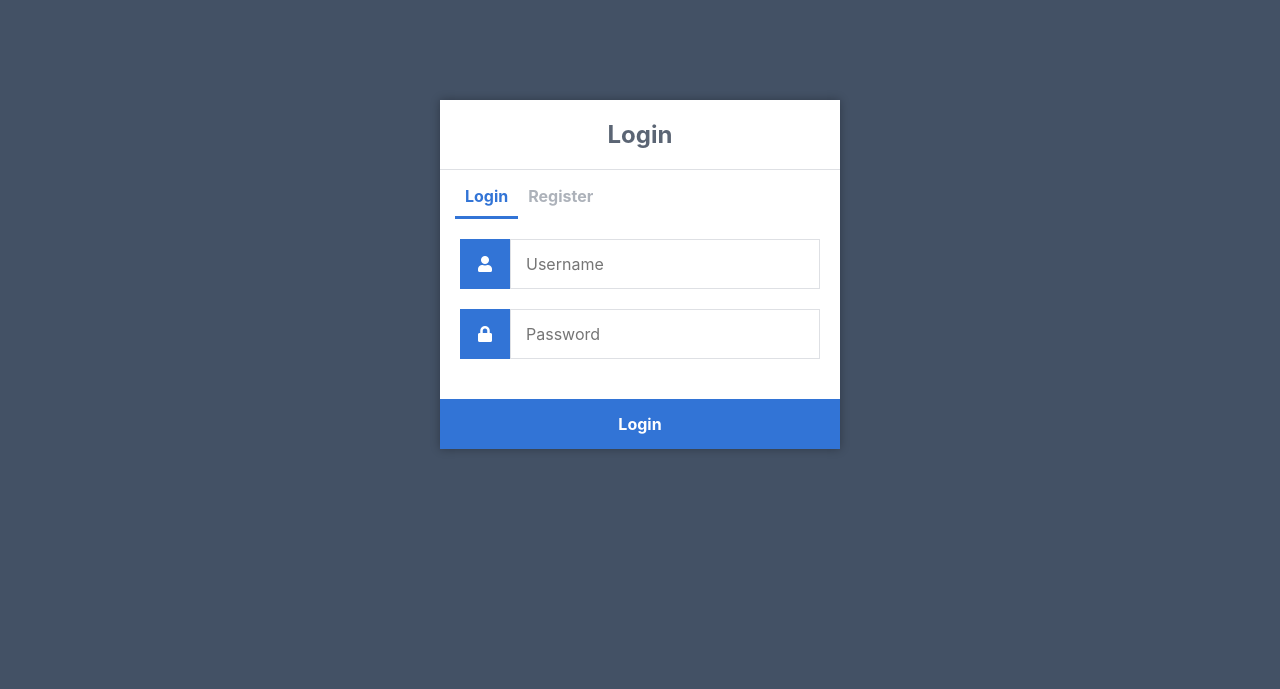
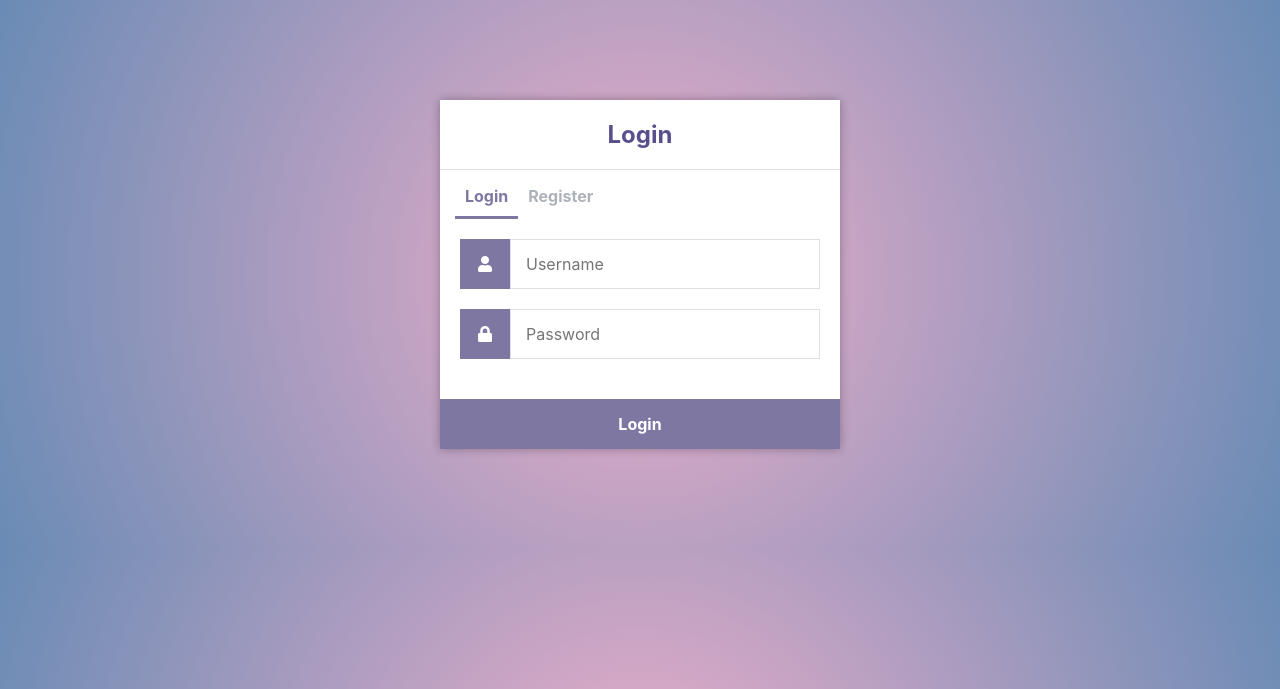
Before and after one commit to Bansari8189/Heroku_login, a Flask app: page /pythonlogin/ in a window 1280 px wide. Shown: the top 689 px of the page. Run offline with Flask 2, Linux system fonts and the light colour scheme; some libraries are stand-ins or nearby versions.

Commit message:
adding files.

```diff
--- a/static/style.css
+++ b/static/style.css
@@ -6,7 +6,8 @@
   	-moz-osx-font-smoothing: grayscale;
 }
 body {
-  	background-color: #435165;
+    background: rgb(238,174,202);
+    background: radial-gradient(circle, rgba(238,174,202,1) 0%, rgba(105,139,181,1) 100%);
   	margin: 0;
 }
 .login, .register {
@@ -17,7 +18,7 @@ body {
 }
 .login h1, .register h1 {
   	text-align: center;
-  	color: #5b6574;
+  	color: #58508c;
   	font-size: 24px;
   	padding: 20px 0 20px 0;
   	border-bottom: 1px solid #dee0e4;
@@ -34,11 +35,11 @@ body {
   	font-weight: bold;
 }
 .login .links a:hover, .register .links a:hover {
-  	color: #9da3ac;
+  	color: #7d77a2;
 }
 .login .links a.active, .register .links a.active {
-  	border-bottom: 3px solid #3274d6;
-  	color: #3274d6;
+    border-bottom: 3px solid #7d77a2;
+    color: #7d77a2;
 }
 .login form, .register form {
   	display: flex;
@@ -52,7 +53,7 @@ body {
   	align-items: center;
   	width: 50px;
   	height: 50px;
-  	background-color: #3274d6;
+  	background-color: #7d77a2;
   	color: #ffffff;
 }
 .login form input[type="password"], .login form input[type="text"], .login form input[type="email"], .register form input[type="password"], .register form input[type="text"], .register form input[type="email"] {
@@ -66,7 +67,7 @@ body {
   	width: 100%;
   	padding: 15px;
   	margin-top: 20px;
-  	background-color: #3274d6;
+  	background-color: #7d77a2;
   	border: 0;
   	cursor: pointer;
   	font-weight: bold;
@@ -74,11 +75,11 @@ body {
   	transition: background-color 0.2s;
 }
 .login form input[type="submit"]:hover, .register form input[type="submit"]:hover {
-  	background-color: #2868c7;
+  	background-color: #7d77a2;
   	transition: background-color 0.2s;
 }
 .navtop {
-  	background-color: #2f3947;
+  	background-color: #58508c;
   	height: 60px;
   	width: 100%;
   	border: 0;
@@ -90,6 +91,7 @@ body {
   	height: 100%;
 }
 .navtop div h1, .navtop div a {
+
   	display: inline-flex;
   	align-items: center;
 }
@@ -113,6 +115,8 @@ body {
 .navtop div a:hover {
   	color: #eaebed;
 }
+
+
 body.loggedin {
   	background-color: #f3f4f7;
 }
--- a/templates/home.html
+++ b/templates/home.html
@@ -4,5 +4,5 @@
 
 {% block content %}
 <h2>Home Page</h2>
-<p>Welcome back, {{ username }}!</p>
+<p>Welcome, This would be the dashboard containing centralized Insights!</p>
 {% endblock %}
--- a/templates/index.html
+++ b/templates/index.html
@@ -7,6 +7,7 @@
 		<link rel="stylesheet" href="https://use.fontawesome.com/releases/v5.7.1/css/all.css">
 	</head>
 	<body>
+
 		<div class="login">
 			<h1>Login</h1>
 			<div class="links">
--- a/templates/layout.html
+++ b/templates/layout.html
@@ -10,10 +10,10 @@
 		<nav class="navtop">
 			<div>
 				<h1>Sales Insights</h1>
-                <a href="{{ url_for('home') }}"><i class="fas fa-home"></i>Home</a>
-				<a href="{{ url_for('profile') }}"><i class="fas fa-user-circle"></i>Dashboard</a>
+        <a href="{{ url_for('home') }}"><i class="fas fa-home"></i>Home</a>
+				<a href="{{ url_for('profile') }}"><i class="dropdown-menu"></i>Dashboard</a>
 				<a href="{{ url_for('logout') }}"><i class="fas fa-sign-out-alt"></i>Logout</a>
-			</div>
+
 		</nav>
 		<div class="content">
 			{% block content %}{% endblock %}
--- a/templates/profile.html
+++ b/templates/profile.html
@@ -4,5 +4,5 @@
 
 {% block content %}
 <h2>Dashboard</h2>
-<p>To be included!</p>
+<p>To be included, Dashboard's for each zone individually!</p>
 {% endblock %}
```
Also changed, not shown: bg1.jpg (added).
